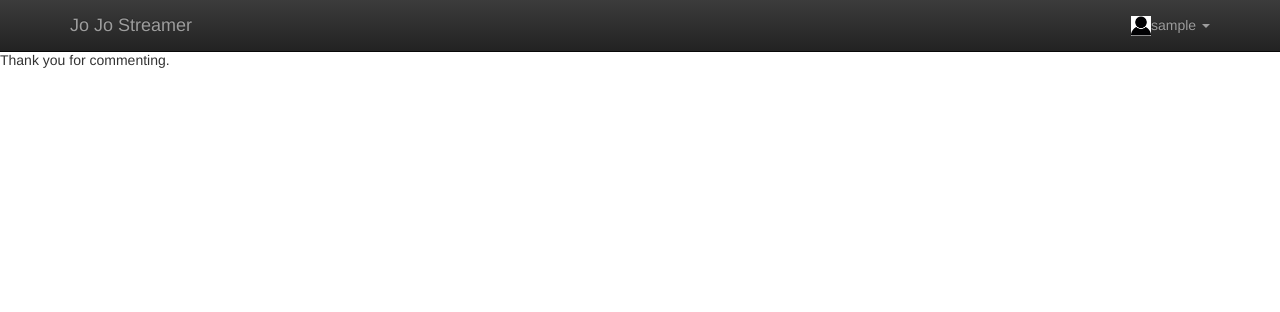
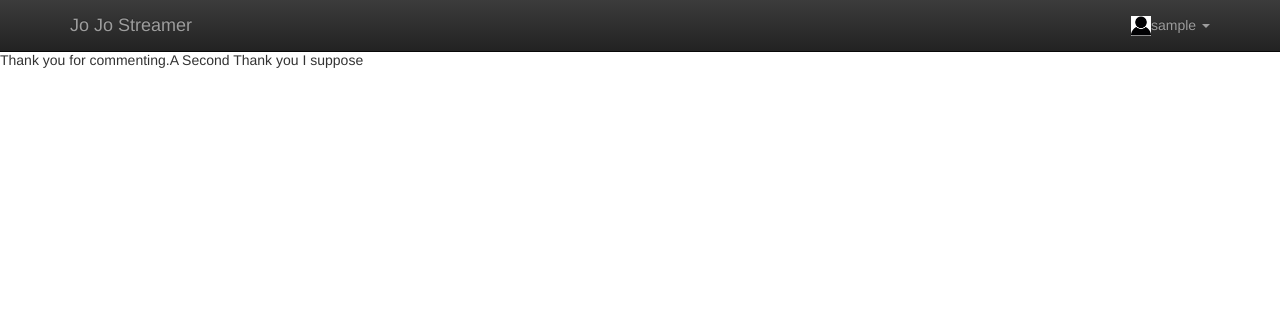
Before and after one commit to Imtiaz-ahmed-enosis/DemoProject, a PHP site: page /comment.php?s_index=suplexbb in a window 1280 px wide. Shown: the top 312 px of the page. Run offline with PHP 8.4, Linux system fonts and the light colour scheme; a user stored in the database is signed in; data that the repository does not hold is empty; some libraries are stand-ins or nearby versions.

Commit message:
A simple commit

```diff
--- a/Anime Streaming Website/comment.php
+++ b/Anime Streaming Website/comment.php
@@ -36,6 +36,7 @@ else {
 	$query = "InSERT INTO comments (s_index,u_name,episode_no,comment_data)VALUES ('$seriesNo','$username','$episodeNo','$comment')";
 	if(mysqli_query($connection,$query)){
 		echo "Thank you for commenting.";
+		echo "A Second Thank you I suppose";
 
 	}
 	else{
```
